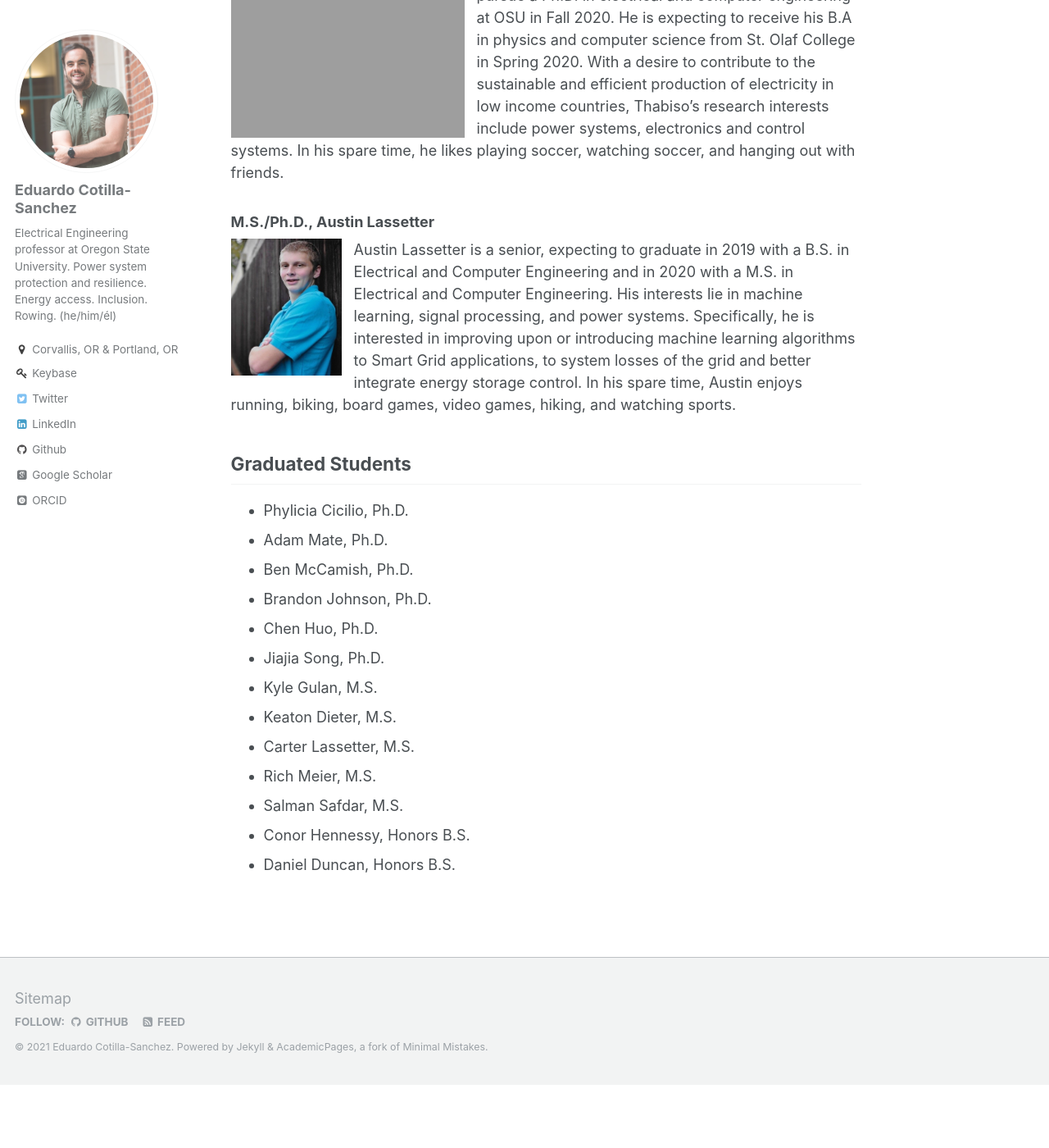
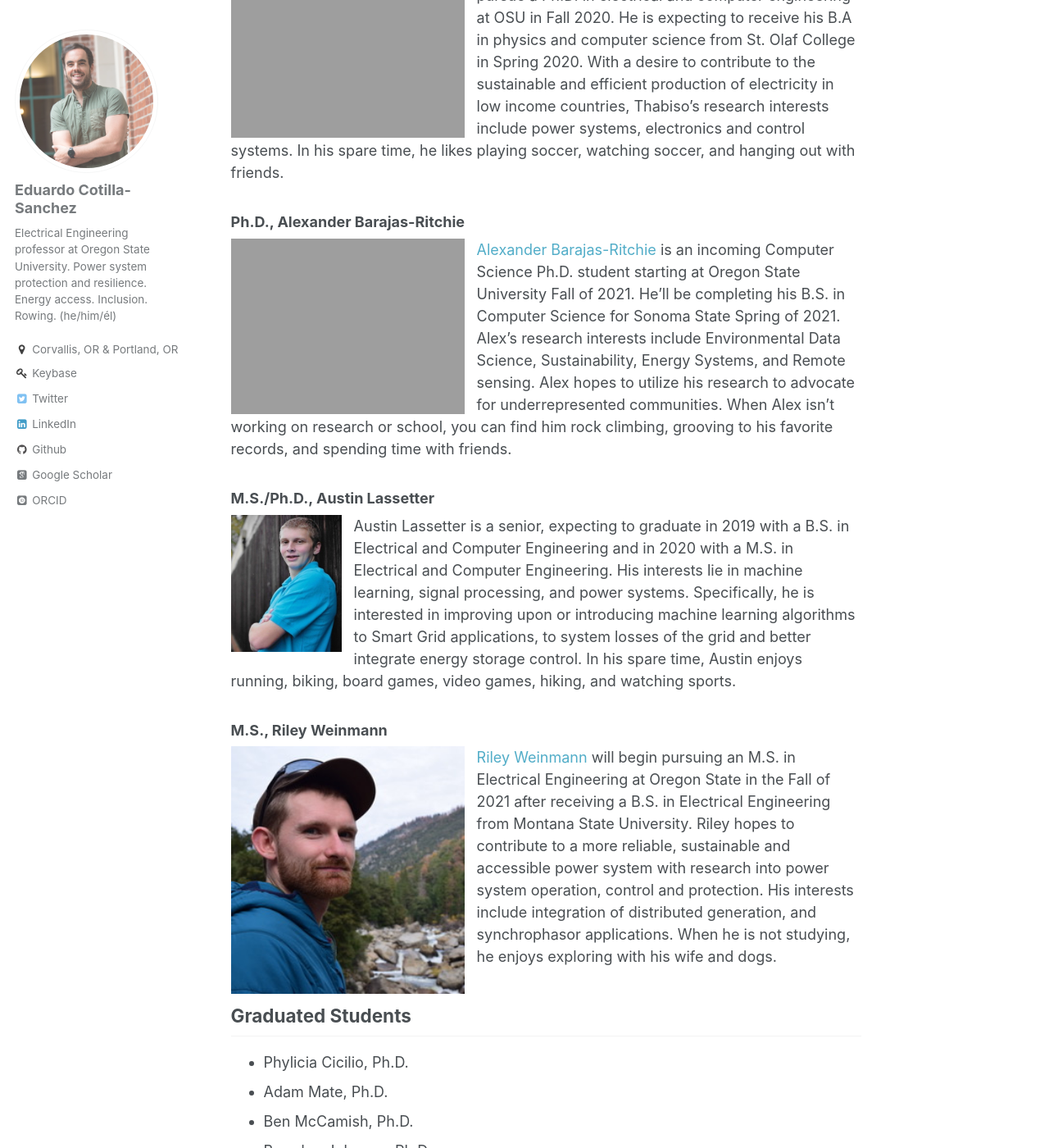
Before and after one commit to ecotillasanchez/ecotillasanchez.github.io, a Jekyll site: the page built from _pages/students.md, in a window 1280 px wide and 1400 px high, scrolled down 1283 px. Shown: the whole window at 82% size. Built offline with Jekyll 4.4.1, drawn with Linux system fonts in a browser that asks for light colours; some web fonts are replaced; before the commit the page ends 2606 px from its top, so only the background shows below that.

Commit message:
Updated students.

```diff
--- a/_pages/students.md
+++ b/_pages/students.md
@@ -20,8 +20,14 @@ Travis Hagan graduated from Oregon State University with a Bachelor of Science i
 ### Ph.D., Thabiso Mabote
 <img align="left" src="https://ecotillasanchez.github.io/files/thabiso.jpg" alt="Thabiso Mabote" width="300" height="200" style="padding-right:15px"> [Thabiso Mabote](https://www.linkedin.com/in/thabiso-mabote-321013100/) is an incoming student hoping to pursue a Ph.D. in electrical and computer engineering at OSU in Fall 2020. He is expecting to receive his B.A in physics and computer science from St. Olaf College in Spring 2020. With a desire to contribute to the sustainable and efficient production of electricity in low income countries, Thabiso’s research interests include power systems, electronics and control systems. In his spare time, he likes playing soccer, watching soccer, and hanging out with friends.
 
+### Ph.D., Alexander Barajas-Ritchie
+<img align="left" src="https://ecotillasanchez.github.io/files/Alex.png" alt="Alexander Barajas-Ritchie" width="300" height="200" style="padding-right:15px"> [Alexander Barajas-Ritchie]() is an incoming Computer Science Ph.D. student starting at Oregon State University Fall of 2021. He’ll be completing his B.S. in Computer Science for Sonoma State Spring of 2021. Alex’s research interests include Environmental Data Science, Sustainability, Energy Systems, and Remote sensing. Alex hopes to utilize his research to advocate for underrepresented communities. When Alex isn’t working on research or school, you can find him rock climbing, grooving to his favorite records, and spending time with friends.
+
 ### M.S./Ph.D., Austin Lassetter
 <img align="left" src="https://ecotillasanchez.github.io/files/austin.jpeg" alt="Austin Lassetter" width="150" height="200" style="padding-right:15px"> Austin Lassetter is a senior, expecting to graduate in 2019 with a B.S. in Electrical and Computer Engineering and in 2020 with a M.S. in Electrical and Computer Engineering. His interests lie in machine learning, signal processing, and power systems. Specifically, he is interested in improving upon or introducing machine learning algorithms to Smart Grid applications, to system losses of the grid and better integrate energy storage control. In his spare time, Austin enjoys running, biking, board games, video games, hiking, and watching sports.
+
+### M.S., Riley Weinmann
+<img align="left" src="https://ecotillasanchez.github.io/files/RW_Pic.jpeg" alt="Riley Weinmann" width="300" height="200" style="padding-right:15px"> [Riley Weinmann]() will begin pursuing an M.S. in Electrical Engineering at Oregon State in the Fall of 2021 after receiving a B.S. in Electrical Engineering from Montana State University. Riley hopes to contribute to a more reliable, sustainable and accessible power system with research into power system operation, control and protection. His interests include integration of distributed generation, and synchrophasor applications. When he is not studying, he enjoys exploring with his wife and dogs.
 
 ## Graduated Students
 * Phylicia Cicilio, Ph.D.
```
Also changed, not shown: _publications/2020-08-22.md (+1 -1 lines), files/RW_Pic.jpeg (added), 2 other files.
